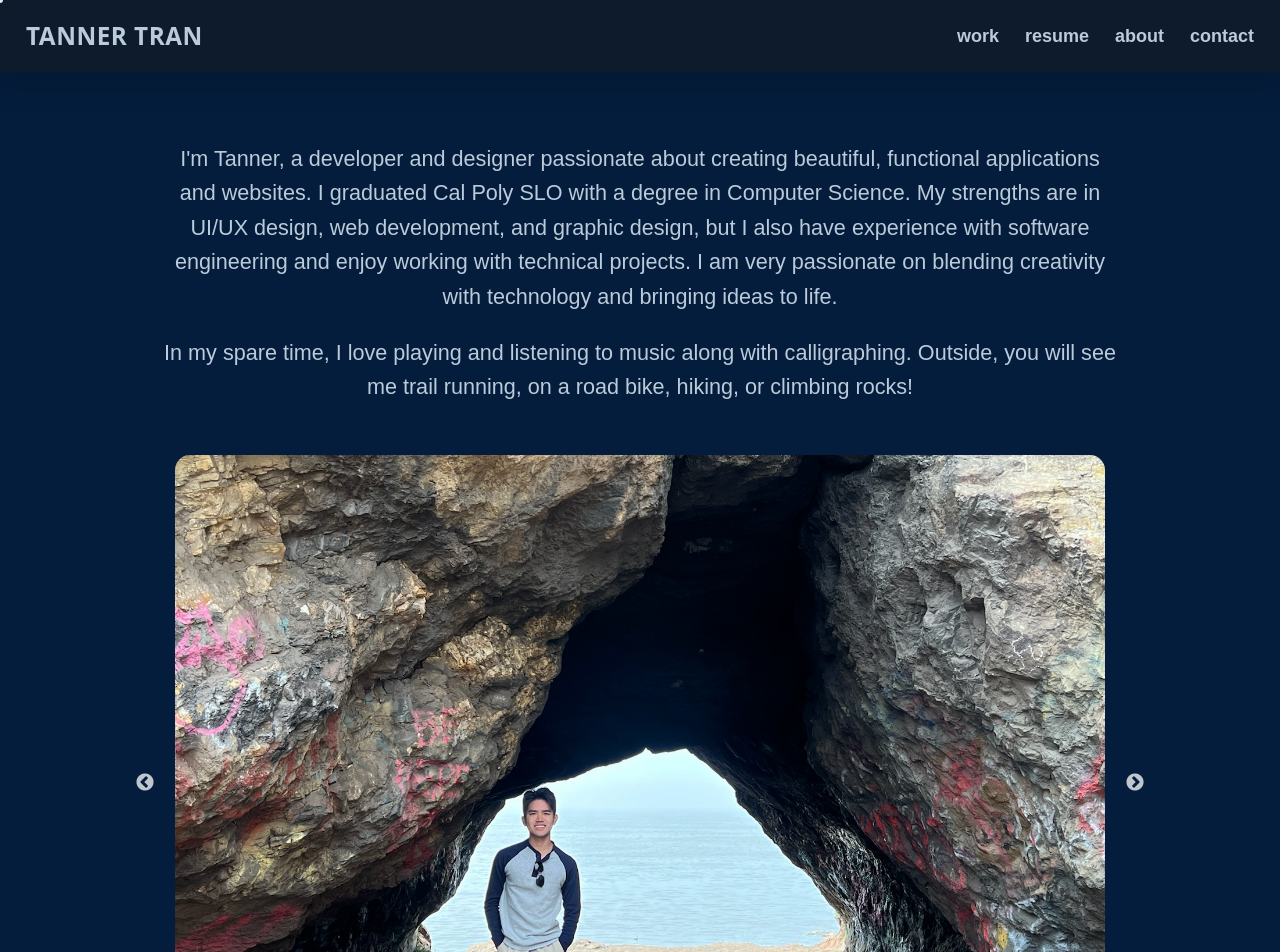
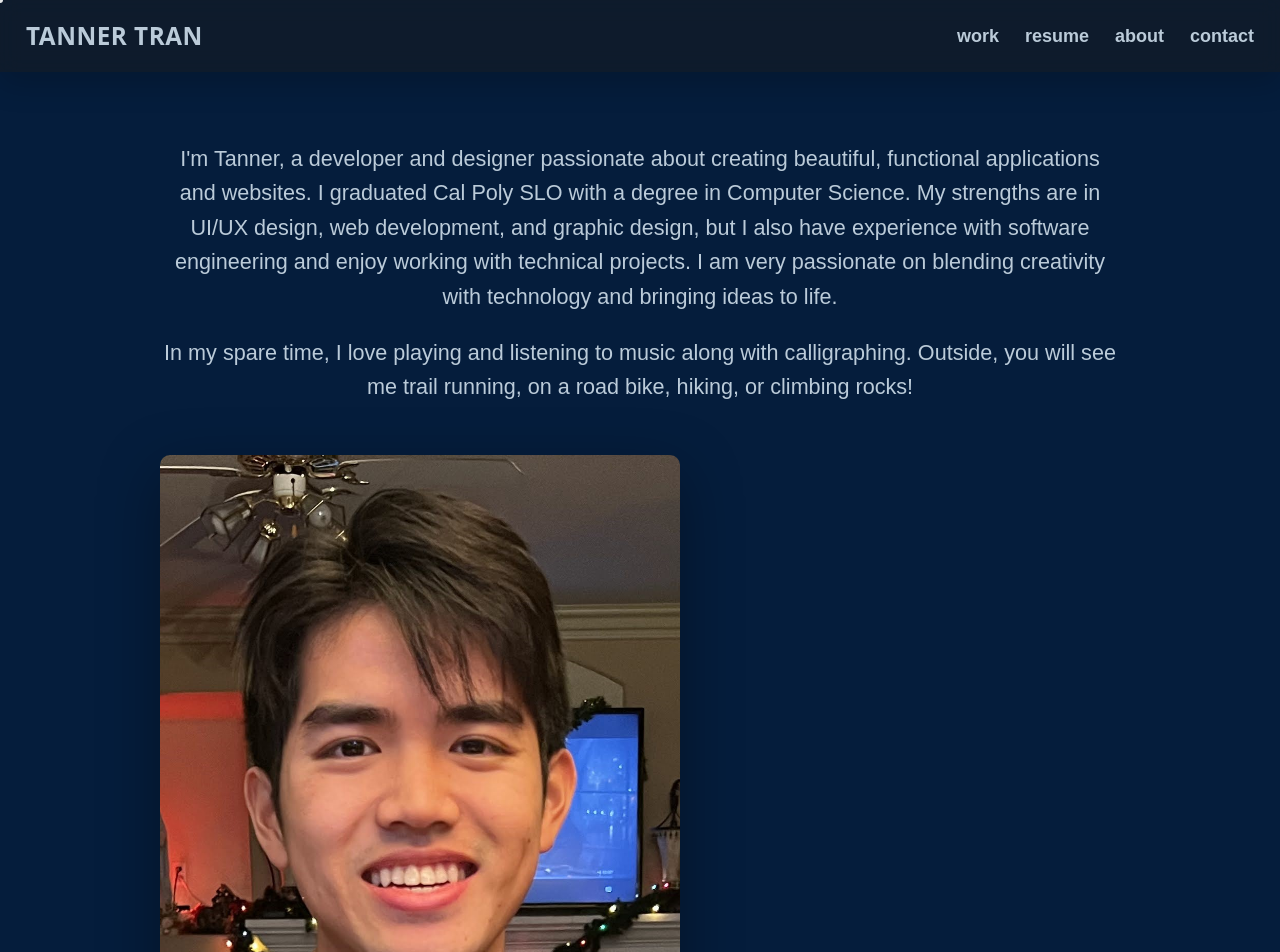
Before and after one commit to tanner9427/website, a Next.js app: page /aboutme in a window 1280 px wide. Shown: the top 952 px of the page. Built offline with nearby package versions, Linux system fonts and the light colour scheme; a web font is replaced by a local one.

Commit message:
current changes of about

```diff
--- a/pages/aboutme.js
+++ b/pages/aboutme.js
@@ -3,6 +3,7 @@ import Layout from '../components/layout';
 import styles from './aboutme.module.css';
 import Navbar from '../components/navbar';
 import Slider from 'react-slick';
+import Image from 'next/image';
 
 export default function AboutMe() {
     const settings = {
@@ -46,8 +47,14 @@ export default function AboutMe() {
                             on a road bike, hiking, or climbing rocks!
                         </p>
                     </div>
-
-                    <div className={styles.carouselWrapper}>
+                    <Image
+                        src="/images/portrait.jpg"
+                        alt="Tanner Tran portrait"
+                        width={500}
+                        height={700}
+                        className={styles.portrait}
+                    />
+                    {/* <div className={styles.carouselWrapper}>
                         <Slider {...settings}>
                             <div className={styles.slide}>
                                 <img src="/images/halfdome.jpeg" alt="Half Dome" />
@@ -62,7 +69,7 @@ export default function AboutMe() {
                                 <p className={styles.caption}>Bouldering in Ojai</p>
                             </div>
                         </Slider>
-                    </div>
+                    </div> */}
                 </div>
             </Layout>
         </>
--- a/pages/aboutme.module.css
+++ b/pages/aboutme.module.css
@@ -18,6 +18,14 @@
 .description p {
     font-size: 1.2rem;
     line-height: 1.6;
+}
+
+.portrait {
+    width: min(42vw, 520px);
+    aspect-ratio: 4 / 5;
+    object-fit: cover;
+    border-radius: 10px;
+    box-shadow: 0 18px 60px rgba(0, 0, 0, 0.35);
 }
 
 .carouselWrapper {
@@ -87,3 +95,9 @@
         display: none !important;
     }
 }
+
+@media (max-width: 960px) {
+    .portrait {
+        width: 100%;
+    }
+}
--- a/pages/index.js
+++ b/pages/index.js
@@ -4,9 +4,12 @@ import utilStyles from '../styles/utils.module.css';
 import { useRouter } from 'next/router';
 import { useEffect } from 'react';
 import dynamic from 'next/dynamic';
-import AboutTech from '../components/AboutTech';
 
 const HeroParallax = dynamic(() => import('../components/HeroParallax'), { ssr: false });
+const AboutTech = dynamic(() => import("../components/AboutTech"), {
+  ssr: false,
+  loading: () => null, // optional placeholder
+});
 
 export default function Home() {
   const router = useRouter();
```
Also changed, not shown: public/images/portrait.jpg (renamed from public/images/profile2.jpg).
